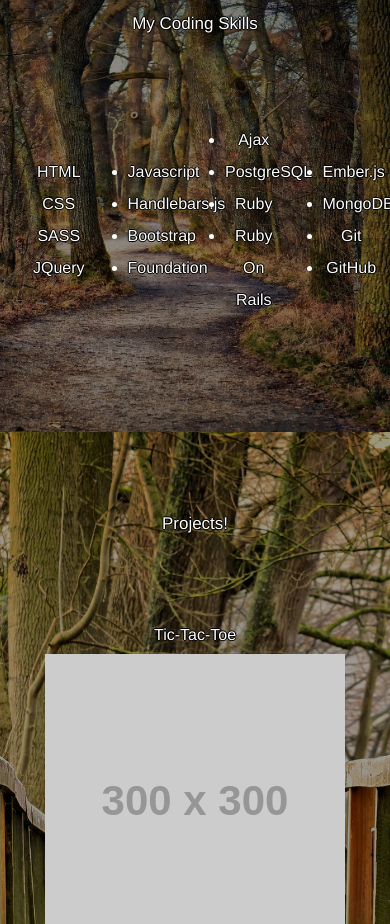
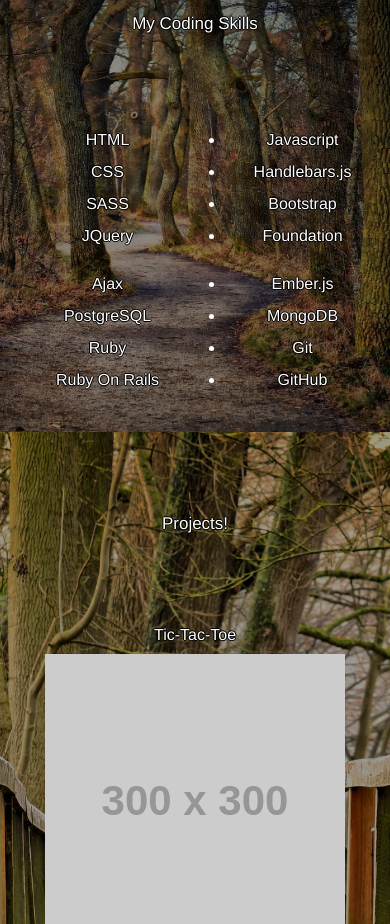
Before and after one commit to Ko-stant/portfolio, a website: page index.html in a window 390 px wide. Shown: the part 1040-1964 px from the top of the page. Drawn offline with Linux system fonts and the light colour scheme; placeholder pictures from the web are drawn by us.

Commit message:
CSS update
Resolved screen responsiveness issue on smaller screens for skills
section.

```diff
--- a/css/app.css
+++ b/css/app.css
@@ -56,6 +56,12 @@ a {
 }
 .skill-start {
   list-style: none;
+}
+
+@media screen and (max-width: 40em){
+  .skill-break {
+    list-style: none;
+  }
 }
 
 .cell.projects, .cell.skills {
--- a/index.html
+++ b/index.html
@@ -57,7 +57,7 @@
         <div class="cell small-12 align-self-middle skills">
           <h5>My Coding Skills</h5>
         </div>
-        <div class="cell small-3 align-self-middle">
+        <div class="cell small-6 medium-3 align-self-middle">
           <ul class="skill-start skills">
             <li>HTML</li>
             <li>CSS</li>
@@ -65,7 +65,7 @@
             <li>JQuery</li>
           </ul>
         </div>
-        <div class="cell small-3 align-self-middle">
+        <div class="cell small-6 medium-3 align-self-middle">
           <ul class="skills">
             <li>Javascript</li>
             <li>Handlebars.js</li>
@@ -73,15 +73,15 @@
             <li>Foundation</li>
           </ul>
         </div>
-        <div class="cell small-3 align-self-middle">
-          <ul class="skills">
+        <div class="cell small-6 medium-3 align-self-middle">
+          <ul class="skill-break skills">
             <li>Ajax</li>
             <li>PostgreSQL</li>
             <li>Ruby</li>
             <li>Ruby On Rails</li>
           </ul>
         </div>
-        <div class="cell small-3 align-self-middle">
+        <div class="cell small-6 medium-3 align-self-middle">
           <ul class="skills">
             <li>Ember.js</li>
             <li>MongoDB</li>
```
